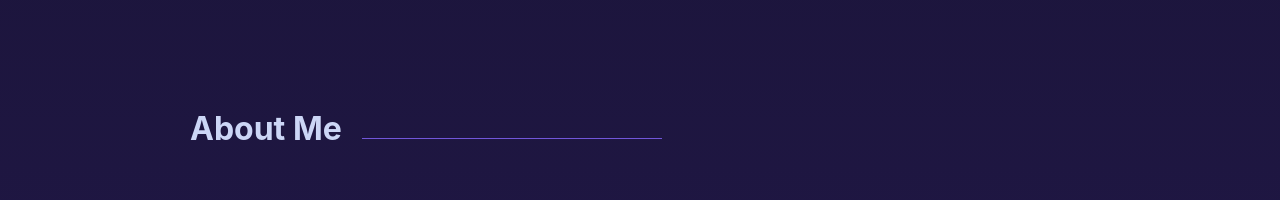
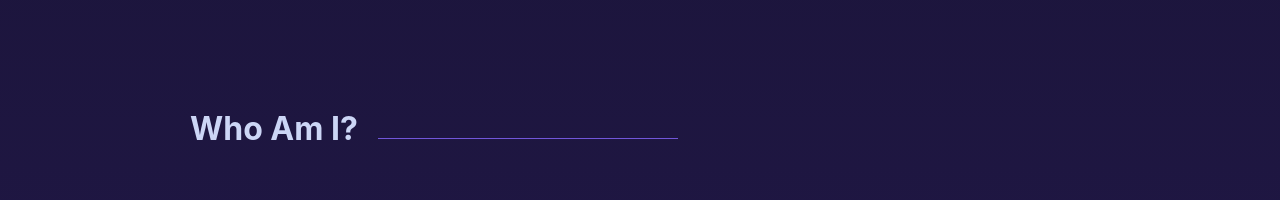
Before and after one commit to neillydev/v2, a Next.js app: page / in a window 1280 px wide. Shown: the part 802-1002 px from the top of the page. Built offline with nearby package versions, Linux system fonts and the light colour scheme.

Commit message:
change About section header

```diff
--- a/src/components/About.tsx
+++ b/src/components/About.tsx
@@ -8,7 +8,7 @@ const About = () => {
             <div className={styles.aboutContent}>
                 <div className={styles.aboutHeader}>
                     <h2>
-                        About Me
+                        Who Am I?
                     </h2>
                 </div>
                 <div className={styles.aboutBody}>
```
